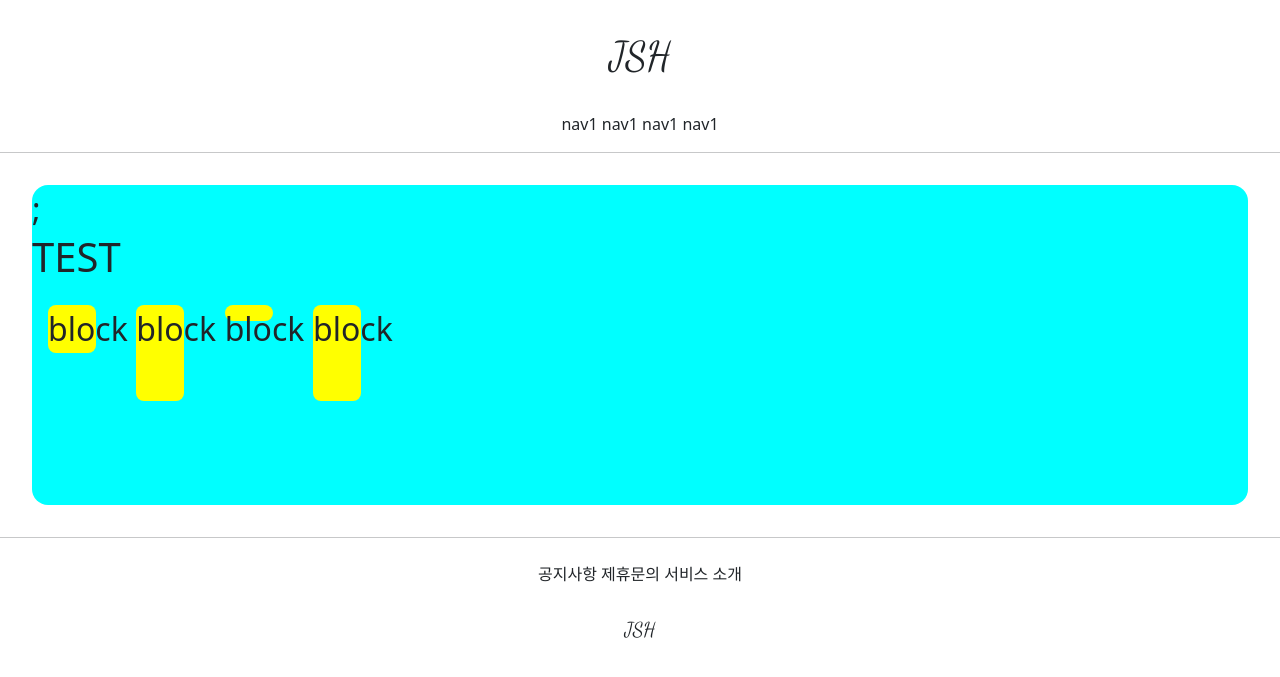
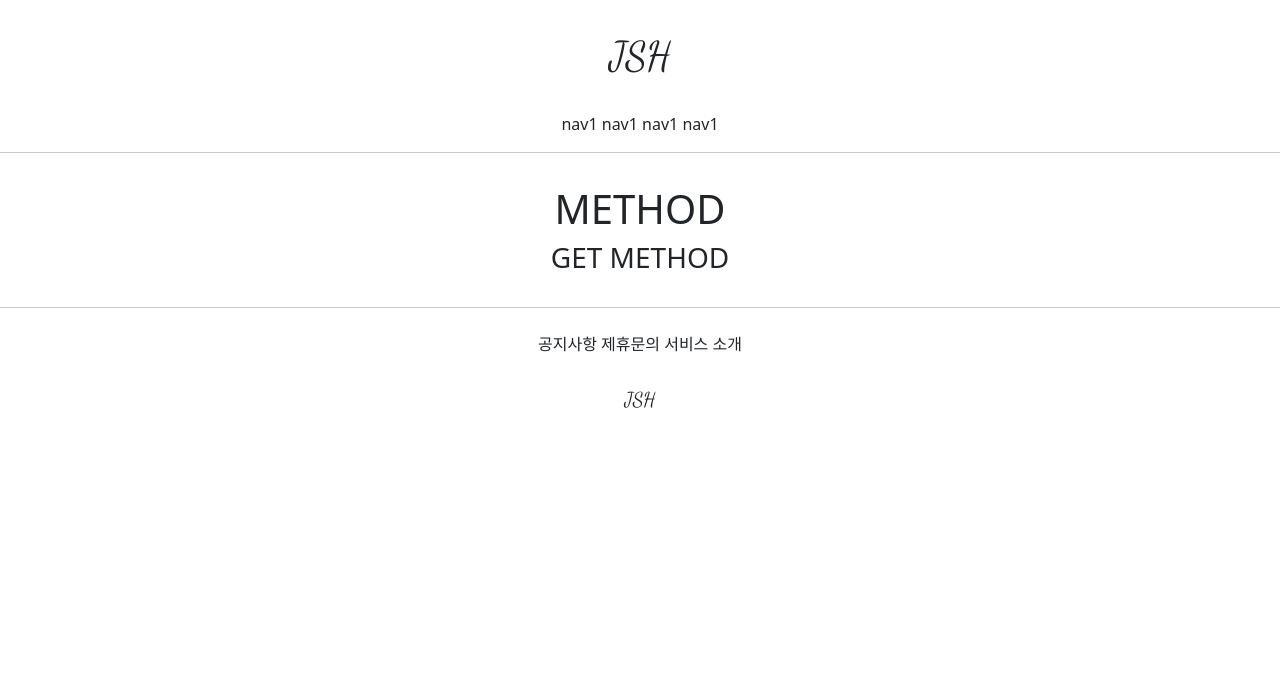
Before and after one commit to SeongHun123/JSH_01, a Django app: page /accounts/hello_world/ in a window 1280 px wide. Shown: the top 677 px of the page. Run offline with Django 3.2, Linux system fonts and the light colour scheme; parts of the project's set-up code (start-up, migrations or seed data) failed here and were passed over.

Commit message:
python manage.py migrate

```diff
--- a/accountapp/templates/accountapp/hello_word.html
+++ b/accountapp/templates/accountapp/hello_word.html
@@ -1,28 +1,9 @@
 {%  extends 'base.html' %}
 
 {%  block content %}
-    <style>
+    <div style="margin: 2rem; text-align: center">
+        <h1>METHOD</h1>
 
-        .testing{
-            background-color: yellow;
-            display: inline-block;
-            margin: 1rem;
-            height: 48px;
-            width: 48px;
-            border-radius: .5rem;
-        }
-
-    </style>
-
-    <div style = "height: 20rem; background-color: aqua;
-     margin :2rem; border-radius: 1rem; font-size: 2rem">;
-        <h1>TEST</h1>
-    <div class="testing" style="height: 48px; width : 48px">block</div>
-    <div class="testing" style="height: 3em; width : 48px">block</div>
-    <div class="testing" style="height: 1rem; width : 48px">block</div>
-    <div class="testing" style="height: 30%; width : 48px">block</div>
-
+        <h3>{{ text }}</h3>
     </div>
-
-
 {%  endblock %}
--- a/accountapp/views.py
+++ b/accountapp/views.py
@@ -4,4 +4,9 @@ from django.shortcuts import render
 # Create your views here.
 
 def hello_world(request):
-    return render(request, 'accountapp/hello_word.html')
+    if request.method == 'POST':
+        return render(request, 'accountapp/hello_word.html',
+                      context={"text":"POST METHOD"})
+    else:
+        return render(request, 'accountapp/hello_word.html',
+                      context={"text":"GET METHOD"})
```
